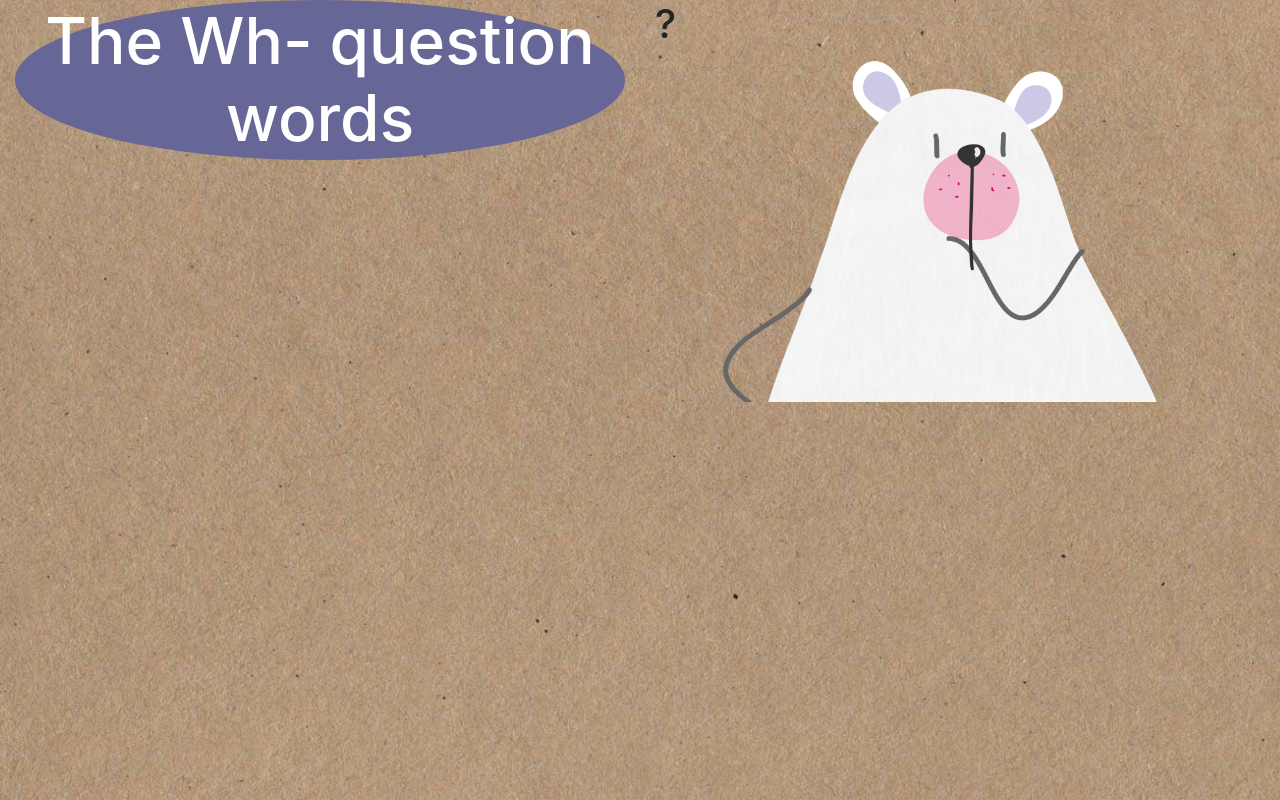
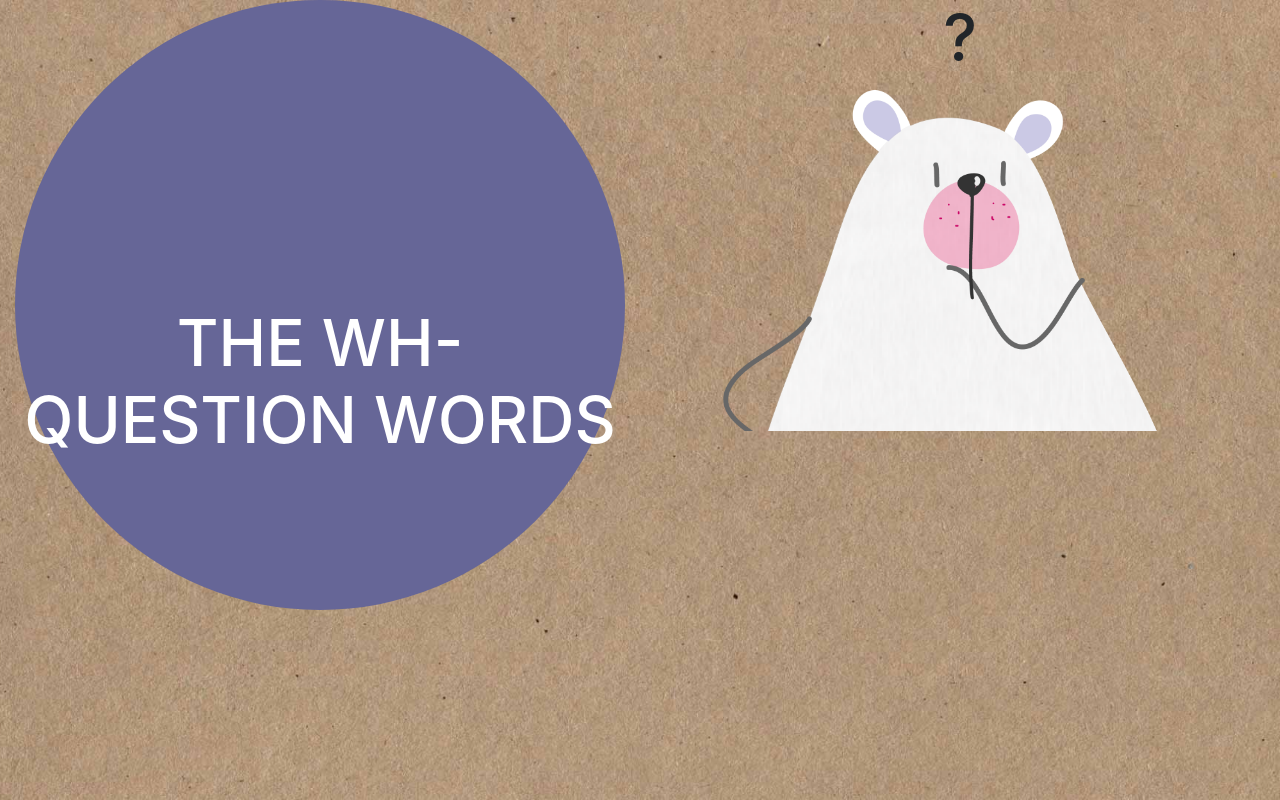
Before and after one commit to boscors/the-wh-words, a plain HTML site: page index.html in a window 1280 px wide. Drawn offline with nearby package versions, Linux system fonts and the light colour scheme.

Commit message:
circle by css 2nd attempt

```diff
--- a/index.html
+++ b/index.html
@@ -17,26 +17,26 @@
 		img {
 			width: 100%;
 		}
-		.circle-title {
-			display: block;
+		h1 {
+			font-size: 4em;
+			text-transform: uppercase;
+		    text-align: center;
 		}
 		.circle-title h1 {
 			color: #FFF;
-		    text-align: center;
+		    background-color: #666697;
+		    position: relative;
+		    display: inline-block;
+		    width: 100%;
+		    height: 0;
+		    padding: 50% 0;
 		    border-radius: 50%;
-		    background-color: #666697;
-		    color: white;
-		    font-size: 4em;
-		    padding: 3px;
 		}
 	</style>
 	<body class="container-fluid">
 		<div class="row">
-			<div class="col-md-6">
-				<div class="circle-title">
-					<h1>The Wh- question words</h1>
-					<!--<img src="purple-circle.svg" alt="Purple circle" />-->
-				</div>
+			<div class="col-md-6 circle-title">
+				<h1>The Wh- question words</h1>
 			</div>
 			<div class="col-md-6">
 				<h1>?</h1>
```
